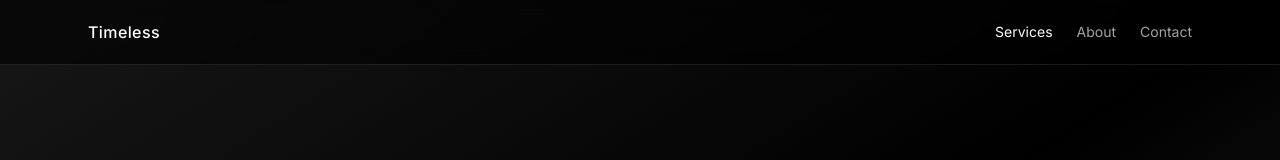
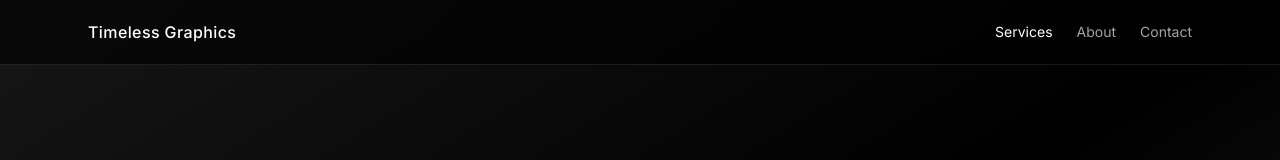
Before and after one commit to calamarico/timeless-graphics, a React (Vite) app: page / in a window 1280 px wide. Shown: the top 160 px of the page. Built offline with nearby package versions, Linux system fonts and the light colour scheme.

Commit message:
Change title in header

```diff
--- a/src/components/layout/Header.tsx
+++ b/src/components/layout/Header.tsx
@@ -22,7 +22,7 @@ export default function Header() {
     >
       <div className="max-w-6xl mx-auto px-6 h-16 flex items-center justify-between">
         <a href="#" className="text-white font-medium tracking-wide">
-          Timeless
+          Timeless Graphics
         </a>
 
         <nav className="flex gap-6 text-sm">
```
